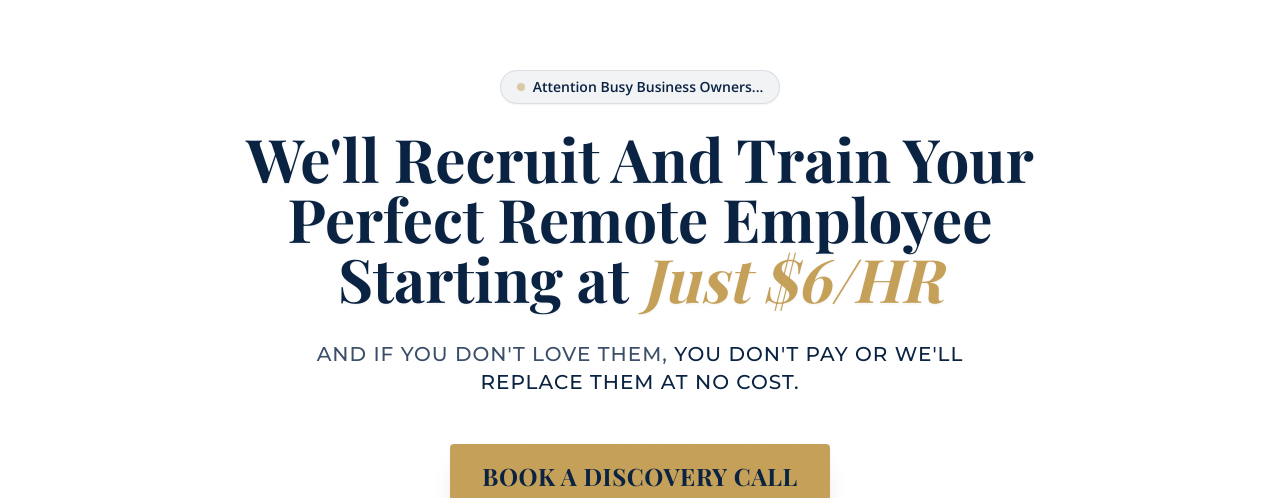
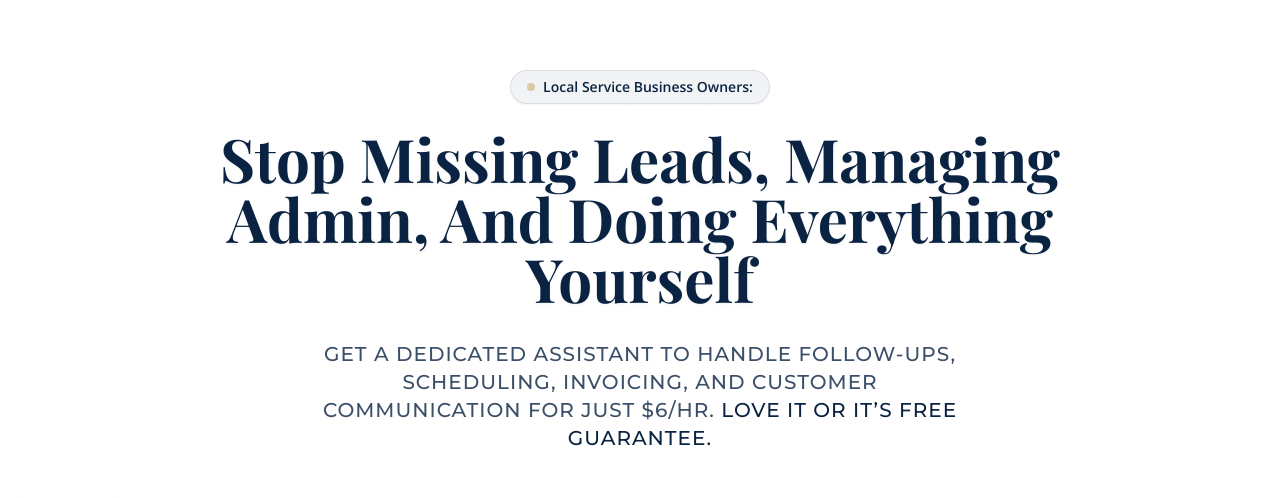
Before and after one commit to christianh0019/five-star-assistants-vsl, a React (Vite) app: page /local-service in a window 1280 px wide. Shown: the part 122-620 px from the top of the page. Built offline with nearby package versions, Linux system fonts and the light colour scheme.

Commit message:
Update Local Service Landing page with target specific messaging

```diff
--- a/components/Hero.tsx
+++ b/components/Hero.tsx
@@ -4,9 +4,12 @@ import Button from './Button';
 
 interface HeroProps {
   onOpenSurvey: () => void;
+  callout?: React.ReactNode;
+  headline?: React.ReactNode;
+  subheadline?: React.ReactNode;
 }
 
-const Hero: React.FC<HeroProps> = ({ onOpenSurvey }) => {
+const Hero: React.FC<HeroProps> = ({ onOpenSurvey, callout, headline, subheadline }) => {
   return (
     <section className="relative pt-36 md:pt-48 pb-20 px-4 md:px-8 bg-[radial-gradient(ellipse_at_top,_var(--tw-gradient-stops))] from-gray-50 via-white to-white">
       <div className="max-w-[900px] mx-auto text-center flex flex-col items-center relative z-10">
@@ -14,15 +17,25 @@ const Hero: React.FC<HeroProps> = ({ onOpenSurvey }) => {
         {/* Callout Pill */}
         <div className="inline-flex items-center gap-2 px-4 py-1.5 rounded-full bg-navy/5 border border-navy/10 text-navy font-body text-sm font-semibold mb-6 shadow-sm">
           <span className="w-2 h-2 rounded-full bg-gold animate-pulse"></span>
-          Attention Busy Business Owners...
-        </div>        {/* H1 Headline */}
+          {callout || "Attention Busy Business Owners..."}
+        </div>
+
+        {/* H1 Headline */}
         <h1 className="font-heading text-navy text-4xl md:text-5xl lg:text-6xl font-bold leading-tight mb-8 drop-shadow-sm">
-          We'll Recruit And Train Your Perfect Remote Employee Starting at <span className="text-gold italic">Just $6/HR</span>
+          {headline || (
+            <>
+              We'll Recruit And Train Your Perfect Remote Employee Starting at <span className="text-gold italic">Just $6/HR</span>
+            </>
+          )}
         </h1>
 
         {/* Sub-headline */}
         <p className="font-subheading text-navy/80 text-lg md:text-xl font-medium tracking-wider mb-12 max-w-2xl uppercase">
-          And if you don't love them, <span className="text-navy">you don't pay or we'll replace them at no cost.</span>
+          {subheadline || (
+            <>
+              And if you don't love them, <span className="text-navy">you don't pay or we'll replace them at no cost.</span>
+            </>
+          )}
         </p>
 
         {/* Primary CTA */}
--- a/pages/LocalServiceLanding.tsx
+++ b/pages/LocalServiceLanding.tsx
@@ -31,7 +31,16 @@ const LocalServiceLanding: React.FC = () => {
             <Navbar onOpenSurvey={openSurvey} />
             <main className="flex-grow">
                 <ScrollReveal>
-                    <Hero onOpenSurvey={openSurvey} />
+                    <Hero
+                        onOpenSurvey={openSurvey}
+                        callout="Local Service Business Owners:"
+                        headline="Stop Missing Leads, Managing Admin, And Doing Everything Yourself"
+                        subheadline={
+                            <>
+                                Get a dedicated assistant to handle follow-ups, scheduling, invoicing, and customer communication for just $6/hr. <span className="text-navy">Love It Or It’s Free Guarantee.</span>
+                            </>
+                        }
+                    />
                 </ScrollReveal>
 
                 <ScrollReveal delay={0.2}>
```
